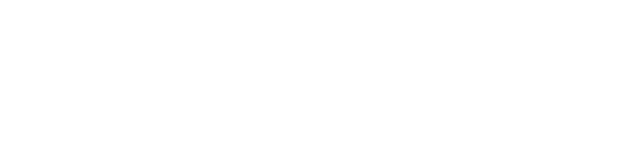
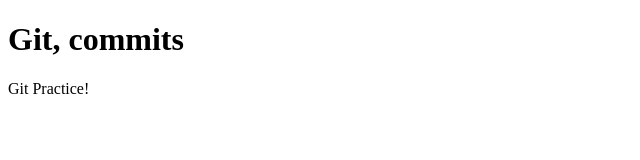
Before and after one commit to TahaXCoder/hello, a plain HTML site: page index.html in a window 1280 px wide. Shown: the whole page, without its empty margins (0-640 px from the left). Drawn offline with Linux system fonts and the light colour scheme.

Commit message:
Adda a heading and paragraph

```diff
--- a/index.html
+++ b/index.html
@@ -6,6 +6,7 @@
     <title>Document</title>
 </head>
 <body>
-
+    <h1>Git, commits</h1>
+    <p>Git Practice!</p>
 </body>
 </html>
```
